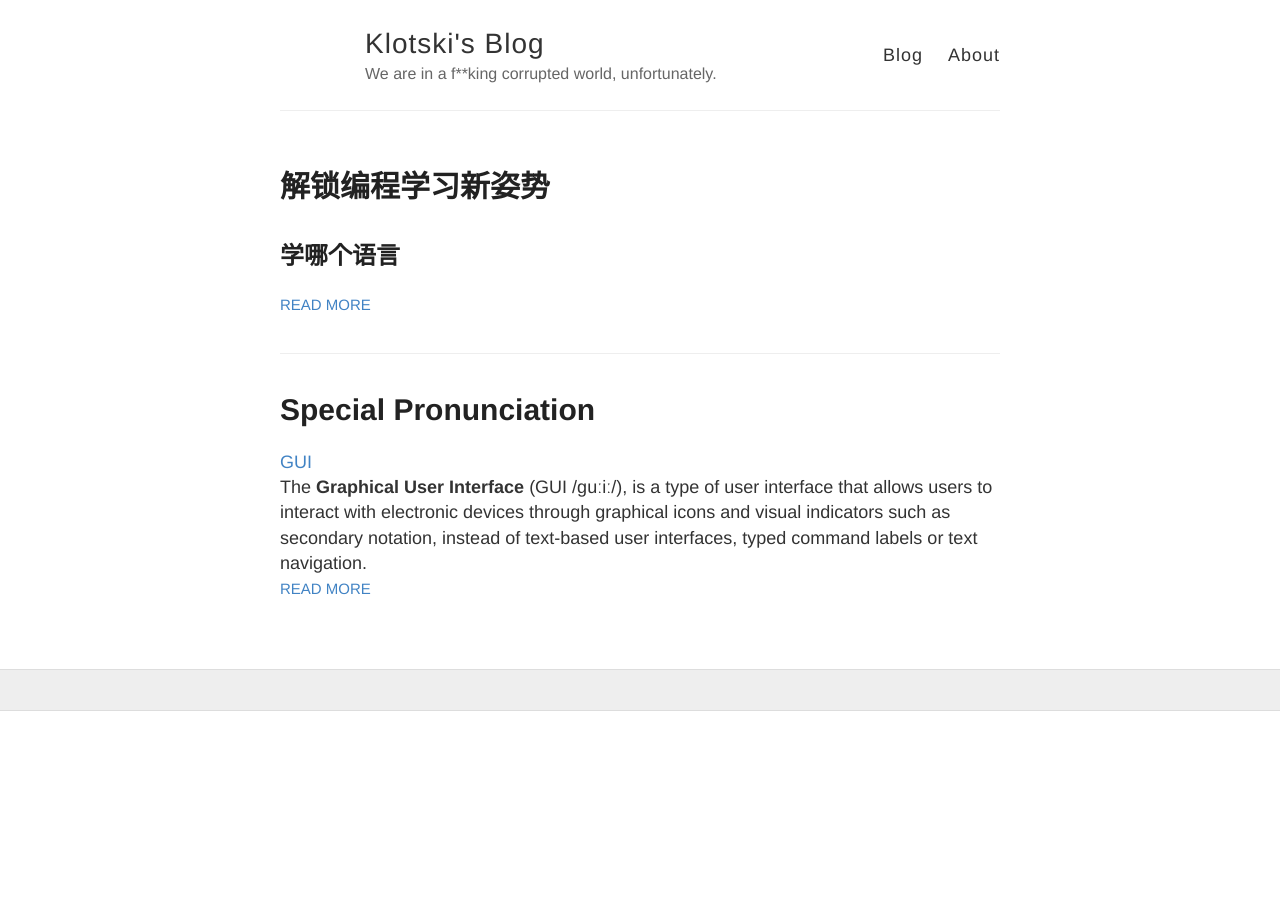
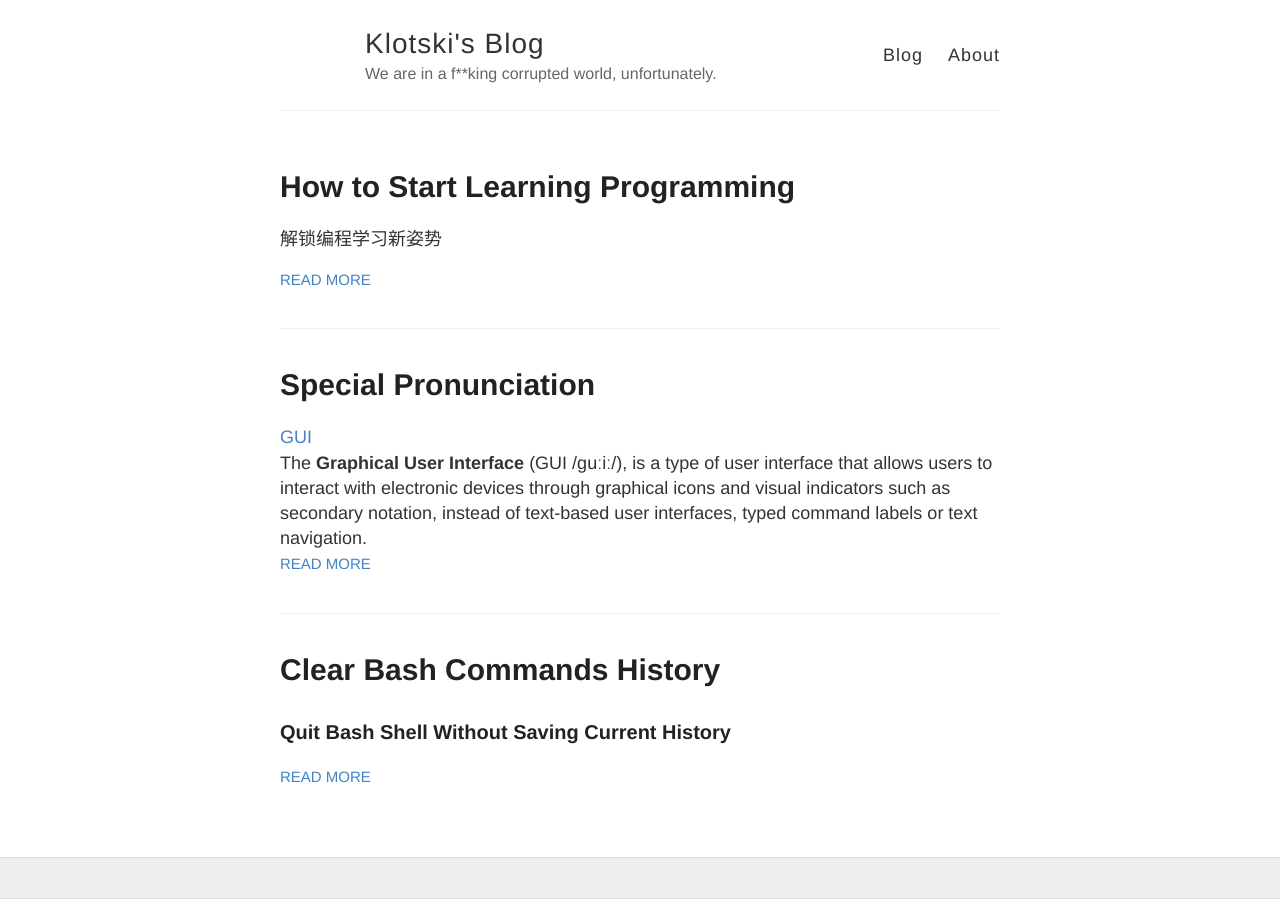
Before and after one commit to klotski/klotski.github.io, a Jekyll site: the page built from index.html, in a window 1280 px wide. Built offline with Jekyll 4.4.1, drawn with Linux system fonts in a browser that asks for light colours; part of the change alters nothing that is shown.

Commit message:
Update posts

````diff
--- /dev/null
+++ b/_posts/1970-01-01-Clear_Bash_Commands_History.md
@@ -0,0 +1,49 @@
+---
+layout: post
+title: Clear Bash Commands History
+categories: Linux
+---
+
+### Quit Bash Shell Without Saving Current History
+
+1. Clear current history stored in RAM and then exit:
+```
+history -c && exit
+```
+
+2. Unset HISTFILE then exit:
+```
+unset HISTFILE
+exit
+```
+
+3. Terminate current bash process:
+```
+kill -9 $$
+```
+
+If you want make these commands more permanent then these commands could be added on ~/.bash_logout file or used with aliases.
+
+### Clear Bash History Completely
+
+1. Remove ~./bash_history file, then clear current history and exit:
+```
+rm -rf ~/.bash_history
+history -c && exit
+```
+
+2. Set HISTSIZE to 0 (zero) then exit:
+```
+HISTSIZE=0 && exit
+```
+
+
+### Send .bash_history to a black hole:
+```
+rm -rf ~/.bash_history
+ln -s /dev/null ~/.bash_history
+```
+
+See also:
+[Quit Bash Shell Without Saving Bash History (5 Methods)](https://www.if-not-true-then-false.com/2010/quit-bash-shell-without-saving-bash-history/)
+[DISABLING BASH_HISTORY AND/OR LOGGING ALL USER'S CMDS](http://mewbies.com/how_to_disable_bash_history_or_limit_tutorial.html)
--- a/_posts/MOOC/2017-04-01-解锁编程学习新姿势.md
+++ b/_posts/2017-04-01-How_to_Start_Learning_Programming.md
@@ -1,8 +1,11 @@
 ---
 layout: post
-title: 解锁编程学习新姿势
+title: How to Start Learning Programming
 categories: MOOC
 ---
+
+
+解锁编程学习新姿势
 
 ## 学哪个语言
 
````
Also changed, not shown: _posts/2017-03-30-Special_Pronunciation.md (renamed from _posts/English/2017-03-30-Special-Pronunciation.md).
